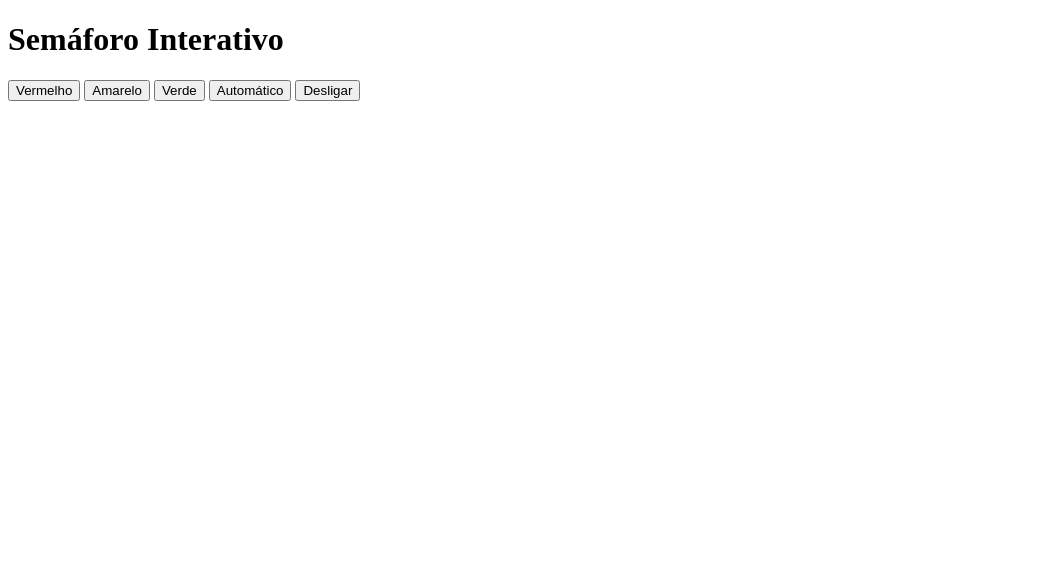
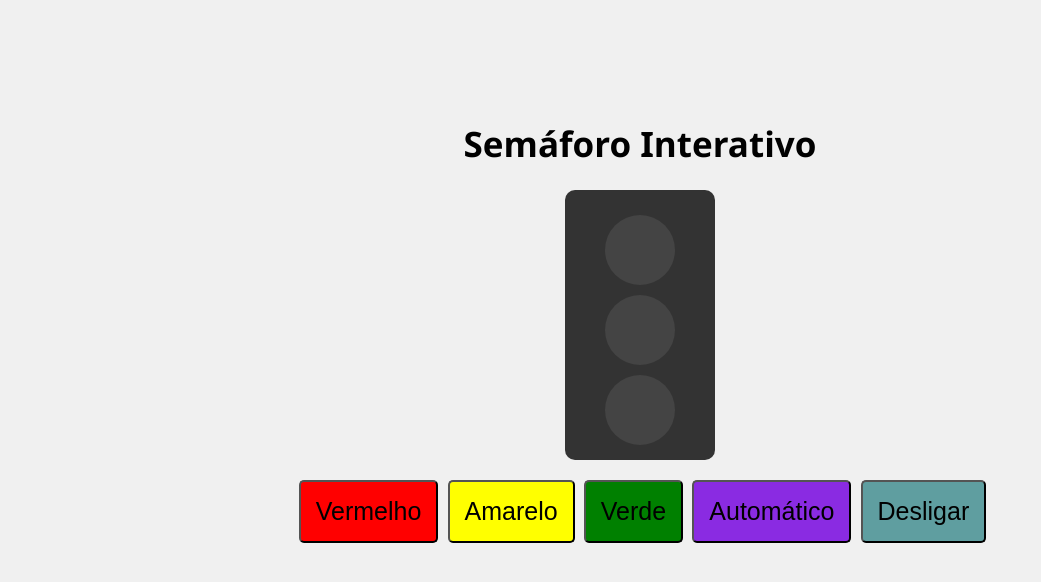
Before and after one commit to jmr230584/esp32-semaforo-web, a plain HTML site: page index.html in a window 1280 px wide. Shown: the whole page, without its empty margins (0-1041 px from the left). Drawn offline with Linux system fonts and the light colour scheme.

Commit message:
atualizando .html e estilizando

```diff
--- a/index.html
+++ b/index.html
@@ -4,6 +4,7 @@
     <meta charset="UTF-8">
     <meta name="viewport" content="width=device-width, initial-scale=1.0">
     <title>Semáforo</title>
+    <link rel="stylesheet" href="styles.css">
 </head>
 <body>
     <h1>Semáforo Interativo</h1>
--- /dev/null
+++ b/styles.css
@@ -0,0 +1,61 @@
+body {
+    font-family: 'Segoe UI', Tahoma, Geneva, Verdana, sans-serif;
+    background-color: #f0f0f0;
+    margin: 0;
+    display: flex;
+    flex-direction: column;
+    justify-content: center;
+    align-items: center;
+    min-height: 80vh;
+}
+
+h1{
+    font-size: 35px;
+}
+
+.semaforo{
+    width: 120px;
+    background-color: #333;
+    border-radius: 10px;
+    padding: 15px;
+    display: flex;
+    flex-direction: column;
+    align-items: center;
+    box-shadow: 0 0 10px rgba (0, 0, 0, 0.5);
+    margin-bottom: 20px;
+}
+
+.led{
+    width: 70px;
+    height: 70px;
+    border-radius: 50%;
+    background-color: #444;
+    margin-top: 10px;
+}
+
+.verm{
+    background-color: red;
+}
+
+.amar{
+    background-color: yellow;
+}
+
+.verd{
+    background-color: green;
+}
+
+.autom{
+    background-color: blueviolet;
+}
+
+.deslg{
+    background-color: cadetblue;
+}
+button{
+    font-size: 25px;
+    padding: 15px;
+    border-radius: 5px;
+    cursor: pointer;
+    margin-left: 5px;
+}
```
